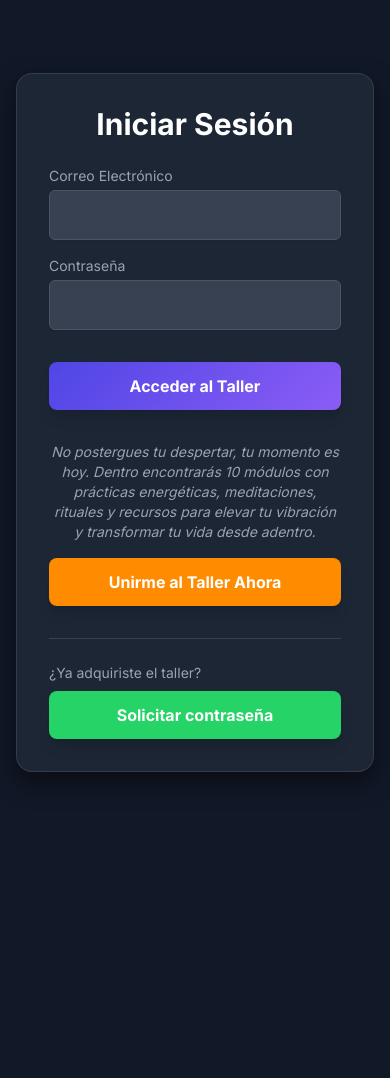
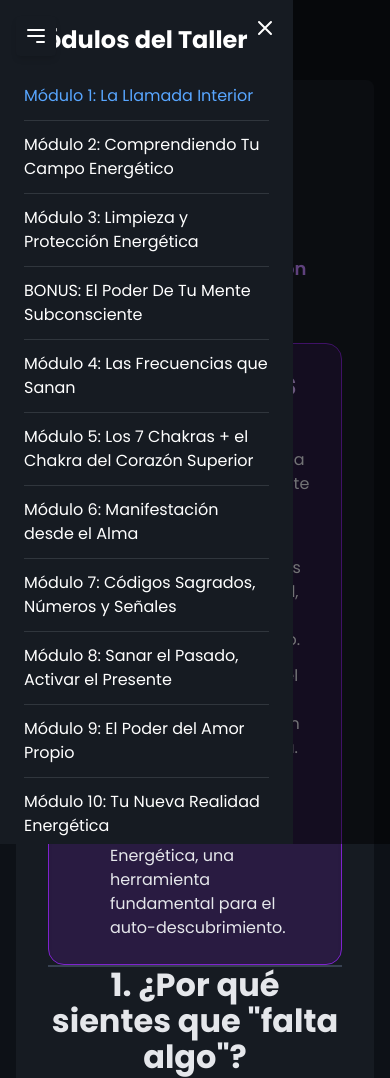
Before and after one commit to frecuenciassanadoras/taller-listo-para-rodar, a plain HTML site: page taller.html in a window 390 px wide. Shown: the top 1078 px of the page. Before the commit the page ends 844 px from the top, so only its background shows below. Drawn offline with nearby package versions, Linux system fonts and the light colour scheme.

Commit message:
Update taller.html

```diff
--- a/taller.html
+++ b/taller.html
@@ -3,147 +3,248 @@
 <head>
     <meta charset="UTF-8">
     <meta name="viewport" content="width=device-width, initial-scale=1.0">
-    <title>Acceso al Taller</title>
-    <script src="https://cdn.tailwindcss.com"></script>
-    <link rel="preconnect" href="https://fonts.googleapis.com">
-    <link rel="preconnect" href="https://fonts.gstatic.com" crossorigin>
-    <link href="https://fonts.googleapis.com/css2?family=Inter:wght@400;600;700&display=swap" rel="stylesheet">
-    <style>
-        body {
-            background-color: #111827;
-            font-family: 'Inter', sans-serif;
-            color: #fff;
-            display: flex;
-            justify-content: center;
-            align-items: center;
-            min-height: 100vh;
-            margin: 0;
-            padding: 1rem;
-            box-sizing: border-box;
-        }
-        .container {
-            background: rgba(31, 41, 55, 0.9);
-            backdrop-filter: blur(5px);
-            border: 1px solid rgba(255, 255, 255, 0.1);
-            border-radius: 1rem;
-            padding: 2rem;
-            box-shadow: 0 10px 25px rgba(0, 0, 0, 0.5);
-            max-width: 450px;
-            width: 100%;
-        }
-        .input-field {
-            background-color: #374151;
-            border: 1px solid #4b5563;
-            color: #fff;
-        }
-        .button-primary {
-            background: linear-gradient(135deg, #4f46e5 0%, #8b5cf6 100%);
-            transition: transform 0.2s ease-in-out;
-        }
-        .button-primary:hover {
-            transform: scale(1.03);
-        }
-        .whatsapp-button {
-            background-color: #25d366;
-            transition: transform 0.2s ease-in-out;
-        }
-        .whatsapp-button:hover {
-            transform: scale(1.03);
-        }
-        .hotmart-button {
-            background-color: #ff8c00;
-            transition: transform 0.2s ease-in-out;
-        }
-        .hotmart-button:hover {
-            transform: scale(1.03);
-        }
-    </style>
+    <title>Taller de Transformación Energética</title>
+
     <script src="https://cdn.jsdelivr.net/npm/@supabase/supabase-js@2"></script>
-</head>
-<body>
-    <div class="container max-w-sm w-full">
-        <h1 class="text-3xl font-bold text-center mb-6">Iniciar Sesión</h1>
-        <form id="login-form-taller" class="flex flex-col gap-4">
-            <div>
-                <label for="email" class="block text-sm font-medium text-gray-400">Correo Electrónico</label>
-                <input type="email" id="email-taller" name="email" required class="input-field mt-1 block w-full rounded-md shadow-sm p-3">
-            </div>
-            <div>
-                <label for="password" class="block text-sm font-medium text-gray-400">Contraseña</label>
-                <input type="password" id="password-taller" name="password" required class="input-field mt-1 block w-full rounded-md shadow-sm p-3">
-            </div>
-            <button type="submit" class="button-primary mt-4 w-full text-white font-bold py-3 px-4 rounded-lg shadow-lg">
-                Acceder al Taller
-            </button>
-        </form>
-
-        <div class="mt-8 text-center">
-            <p class="text-gray-400 text-sm italic mb-4">
-                No postergues tu despertar, tu momento es hoy. Dentro encontrarás 10 módulos con prácticas energéticas, meditaciones, rituales y recursos para elevar tu vibración y transformar tu vida desde adentro.
-            </p>
-            <a href="https://pay.hotmart.com/J99664409O?off=ompz33n5&checkoutMode=10" target="_blank" class="w-full mt-2 text-white font-bold py-3 px-4 rounded-lg shadow-lg flex items-center justify-center gap-2 hotmart-button">
-                <span>Unirme al Taller Ahora</span>
-            </a>
-        </div>
-
-        <div class="mt-8 pt-6 border-t border-gray-700">
-            <p class="text-gray-400 text-sm mb-2">¿Ya adquiriste el taller?</p>
-            <a href="https://wa.link/7eycpg" target="_blank" class="w-full mt-2 text-white font-bold py-3 px-4 rounded-lg shadow-lg flex items-center justify-center gap-2 whatsapp-button">
-                <span>Solicitar contraseña</span>
-            </a>
-        </div>
-
-        <div id="status-message-taller" class="text-center mt-4 text-sm font-medium hidden"></div>
-    </div>
 
     <script>
-        // Inicializa el cliente de Supabase con tus credenciales.
-        // OJO: REEMPLAZA ESTAS URL Y KEY CON LAS TUYAS.
+        // LÓGICA DE PROTECCIÓN SEGURA: Verifica la sesión con Supabase
         const supabaseUrl = 'https://dothtuwrsplezhaxkjmw.supabase.co';
         const supabaseKey = 'eyJhbGciOiJIUzI1NiIsInR5cCI6IkpXVCJ9.eyJpc3MiOiJzdXBhYmFzZSIsInJlZiI6ImRvdGh0dXdyc3BsZXpoYXhram13Iiwicm9sZSI6ImFub24iLCJpYXQiOjE3NTU2NzIzMjEsImV4cCI6MjA3MTI0ODMyMX0.B13yokCG9VQ49kjZ5pHeBdqBtW7i2CP8yg2l2Ekhqnc';
         const supabase = Supabase.createClient(supabaseUrl, supabaseKey);
 
-        document.getElementById('login-form-taller').addEventListener('submit', async function(event) {
-            event.preventDefault();
-            const email = document.getElementById('email-taller').value;
-            const password = document.getElementById('password-taller').value;
-            const statusMessage = document.getElementById('status-message-taller');
+        async function checkAuth() {
+            const { data: { session }, error } = await supabase.auth.getSession();
+            if (error || !session) {
+                // Si hay un error o no hay sesión, redirige al login
+                window.location.href = 'taller.html';
+            }
+        }
 
-            statusMessage.textContent = 'Cargando...';
-            statusMessage.className = 'text-center mt-4 text-sm font-medium text-gray-400';
-            statusMessage.classList.remove('hidden');
+        // Ejecuta la verificación al cargar la página.
+        checkAuth();
+    </script>
 
+    <script src="https://cdn.tailwindcss.com"></script>
+    <link rel="preconnect" href="https://fonts.googleapis.com">
+    <link rel="preconnect" href="https://fonts.gstatic.com" crossorigin>
+    <link href="https://fonts.googleapis.com/css2?family=Poppins:wght@400;600;700&family=Lora:ital,wght@0,400;0,500;1,400&display=swap" rel="stylesheet">
+
+    <style>
+        body {
+            font-family: 'Poppins', sans-serif;
+            background-color: #0d1117;
+            color: #fff;
+        }
+        .container {
+            max-width: 1200px;
+            margin: auto;
+            padding: 2rem;
+            display: flex;
+            gap: 2rem;
+        }
+        .sidebar {
+            width: 300px;
+            background-color: #161b22;
+            border-radius: 0.5rem;
+            padding: 1.5rem;
+            position: relative;
+        }
+        .module-list li {
+            padding: 0.75rem 0;
+            cursor: pointer;
+            border-bottom: 1px solid #30363d;
+            transition: color 0.2s;
+        }
+        .module-list li:hover, .module-list li.active {
+            color: #58a6ff;
+        }
+        .content-area {
+            flex-grow: 1;
+            background-color: #161b22;
+            border-radius: 0.5rem;
+            padding: 2rem;
+        }
+        .content-area h2 {
+            font-size: 2rem;
+            font-weight: bold;
+            margin-bottom: 1rem;
+        }
+        .logout-button {
+            background-color: #e55353;
+            color: white;
+            padding: 0.5rem 1rem;
+            border-radius: 0.25rem;
+            cursor: pointer;
+            transition: background-color 0.2s;
+        }
+        .logout-button:hover {
+            background-color: #c43838;
+        }
+        .prose-invert h1, .prose-invert h2, .prose-invert h3, .prose-invert h4, .prose-invert strong, .prose-invert em {
+            color: #fff !important;
+        }
+
+        @media (max-width: 767px) {
+            .container {
+                flex-direction: column;
+                gap: 1rem;
+                padding: 1rem;
+            }
+            .sidebar {
+                width: 75%;
+                max-width: 300px;
+                transform: translateX(-100%);
+                position: fixed;
+                top: 0;
+                left: 0;
+                height: 100%;
+                z-index: 50;
+                overflow-y: scroll;
+                transition: transform 0.3s ease-in-out;
+                border-radius: 0;
+            }
+            .sidebar.active {
+                transform: translateX(0);
+            }
+            .hamburger-menu {
+                position: fixed;
+                top: 1rem;
+                left: 1rem;
+                z-index: 60;
+                background-color: #161b22;
+                padding: 0.5rem;
+                border-radius: 0.25rem;
+                box-shadow: 0 4px 6px -1px rgba(0, 0, 0, 0.1), 0 2px 4px -1px rgba(0, 0, 0, 0.06);
+            }
+            .content-area {
+                margin-top: 4rem;
+                width: 100%;
+            }
+            .close-menu-button {
+                position: absolute;
+                top: 1rem;
+                right: 1rem;
+                background-color: transparent;
+                border: none;
+                cursor: pointer;
+            }
+        }
+
+        .backdrop {
+            position: fixed;
+            top: 0;
+            left: 0;
+            width: 100%;
+            height: 100%;
+            background-color: rgba(0, 0, 0, 0.5);
+            z-index: 40;
+            display: none;
+        }
+        .backdrop.active {
+            display: block;
+        }
+    </style>
+</head>
+<body>
+    <button class="hamburger-menu md:hidden" onclick="toggleMenu()">
+        <svg class="w-6 h-6 text-white" fill="none" stroke="currentColor" viewBox="0 0 24 24" xmlns="http://www.w3.org/2000/svg">
+            <path stroke-linecap="round" stroke-linejoin="round" stroke-width="2" d="M4 6h16M4 12h16m-7 6h7"></path>
+        </svg>
+    </button>
+    <div class="backdrop" onclick="toggleMenu()"></div>
+
+    <div class="container">
+        <div class="sidebar" id="sidebar">
+            <button class="close-menu-button md:hidden" onclick="toggleMenu()">
+                <svg class="w-6 h-6 text-white" fill="none" stroke="currentColor" viewBox="0 0 24 24" xmlns="http://www.w3.org/2000/svg">
+                    <path stroke-linecap="round" stroke-linejoin="round" stroke-width="2" d="M6 18L18 6M6 6l12 12"></path>
+                </svg>
+            </button>
+            <h1 class="text-2xl font-bold mb-4">Módulos del Taller</h1>
+            <ul id="module-list" class="module-list">
+                <li onclick="loadModule('modulos/modulo1.html', this)">Módulo 1: La Llamada Interior</li>
+                <li onclick="loadModule('modulos/modulo2.html', this)">Módulo 2: Comprendiendo Tu Campo Energético</li>
+                <li onclick="loadModule('modulos/modulo3.html', this)">Módulo 3: Limpieza y Protección Energética</li>
+                <li onclick="loadModule('modulos/modulo4.html', this)">BONUS: El Poder De Tu Mente Subconsciente</li>
+                <li onclick="loadModule('modulos/modulo5.html', this)">Módulo 4: Las Frecuencias que Sanan</li>
+                <li onclick="loadModule('modulos/modulo6.html', this)">Módulo 5: Los 7 Chakras + el Chakra del Corazón Superior</li>
+                <li onclick="loadModule('modulos/modulo7.html', this)">Módulo 6: Manifestación desde el Alma</li>
+                <li onclick="loadModule('modulos/modulo8.html', this)">Módulo 7: Códigos Sagrados, Números y Señales</li>
+                <li onclick="loadModule('modulos/modulo9.html', this)">Módulo 8: Sanar el Pasado, Activar el Presente</li>
+                <li onclick="loadModule('modulos/modulo10.html', this)">Módulo 9: El Poder del Amor Propio</li>
+                <li onclick="loadModule('modulos/modulo11.html', this)">Módulo 10: Tu Nueva Realidad Energética</li>
+            </ul>
+            <button id="logout-button" class="logout-button mt-4">Cerrar Sesión</button>
+        </div>
+
+        <div class="content-area">
+            <div id="welcome-message">
+                <h2 class="text-2xl">¡Bienvenido al Taller!</h2>
+                <p>Haz clic en un módulo de la lista para empezar.</p>
+            </div>
+            <div id="module-content">
+            </div>
+        </div>
+    </div>
+
+    <script>
+        const moduleContentDiv = document.getElementById('module-content');
+        const welcomeMessageDiv = document.getElementById('welcome-message');
+        const moduleList = document.querySelectorAll('.module-list li');
+        const sidebar = document.getElementById('sidebar');
+        const backdrop = document.querySelector('.backdrop');
+
+        // Función para cargar el módulo, esta parte está bien.
+        async function loadModule(moduleFileName, element) {
             try {
-                // Llama a la función de autenticación de Supabase
-                const { data, error } = await supabase.auth.signInWithPassword({
-                    email: email,
-                    password: password,
-                });
+                welcomeMessageDiv.classList.add('hidden');
+                moduleList.forEach(item => item.classList.remove('active'));
+                if (element) {
+                    element.classList.add('active');
+                }
+                const response = await fetch(moduleFileName);
+                if (!response.ok) {
+                    throw new Error('Módulo no encontrado');
+                }
+                const html = await response.text();
+                moduleContentDiv.innerHTML = html;
 
-                if (error) {
-                    statusMessage.textContent = error.message || 'Error en el inicio de sesión';
-                    statusMessage.className = 'text-center mt-4 text-sm font-medium text-red-500';
-                } else if (data.user) {
-                    // Guarda el estado de la sesión
-                    sessionStorage.setItem('isLoggedIn', 'true');
-
-                    statusMessage.textContent = '¡Inicio de sesión exitoso! Redirigiendo...';
-                    statusMessage.className = 'text-center mt-4 text-sm font-medium text-green-500';
-
-                    // Redirige al usuario al panel
-                    setTimeout(() => {
-                        window.location.href = 'taller-contenido.html';
-                    }, 1000);
-                } else {
-                    statusMessage.textContent = 'Credenciales incorrectas.';
-                    statusMessage.className = 'text-center mt-4 text-sm font-medium text-red-500';
+                if (window.innerWidth < 768) {
+                    toggleMenu();
                 }
             } catch (error) {
-                console.error('Error en la autenticación:', error);
-                statusMessage.textContent = 'Error de conexión. Intenta de nuevo.';
-                statusMessage.className = 'text-center mt-4 text-sm font-medium text-red-500';
+                moduleContentDiv.innerHTML = `<h2 class="text-red-500">Error: ${error.message}</h2>`;
+            }
+        }
+
+        // Función para manejar el cierre de sesión con Supabase
+        async function logout() {
+            const { error } = await supabase.auth.signOut();
+            if (error) {
+                console.error('Error al cerrar sesión:', error);
+            } else {
+                // Redirige al usuario al login
+                window.location.href = 'taller.html';
+            }
+        }
+
+        function toggleMenu() {
+            sidebar.classList.toggle('active');
+            backdrop.classList.toggle('active');
+        }
+
+        document.addEventListener('DOMContentLoaded', () => {
+            const firstModuleItem = document.querySelector('.module-list li');
+            if (firstModuleItem) {
+                const moduleFileName = firstModuleItem.getAttribute('onclick').match(/'([^']+)'/)[1];
+                loadModule(moduleFileName, firstModuleItem);
             }
         });
+
+        // Asigna la función de logout al botón
+        document.getElementById('logout-button').onclick = logout;
+
     </script>
 </body>
 </html>
```
